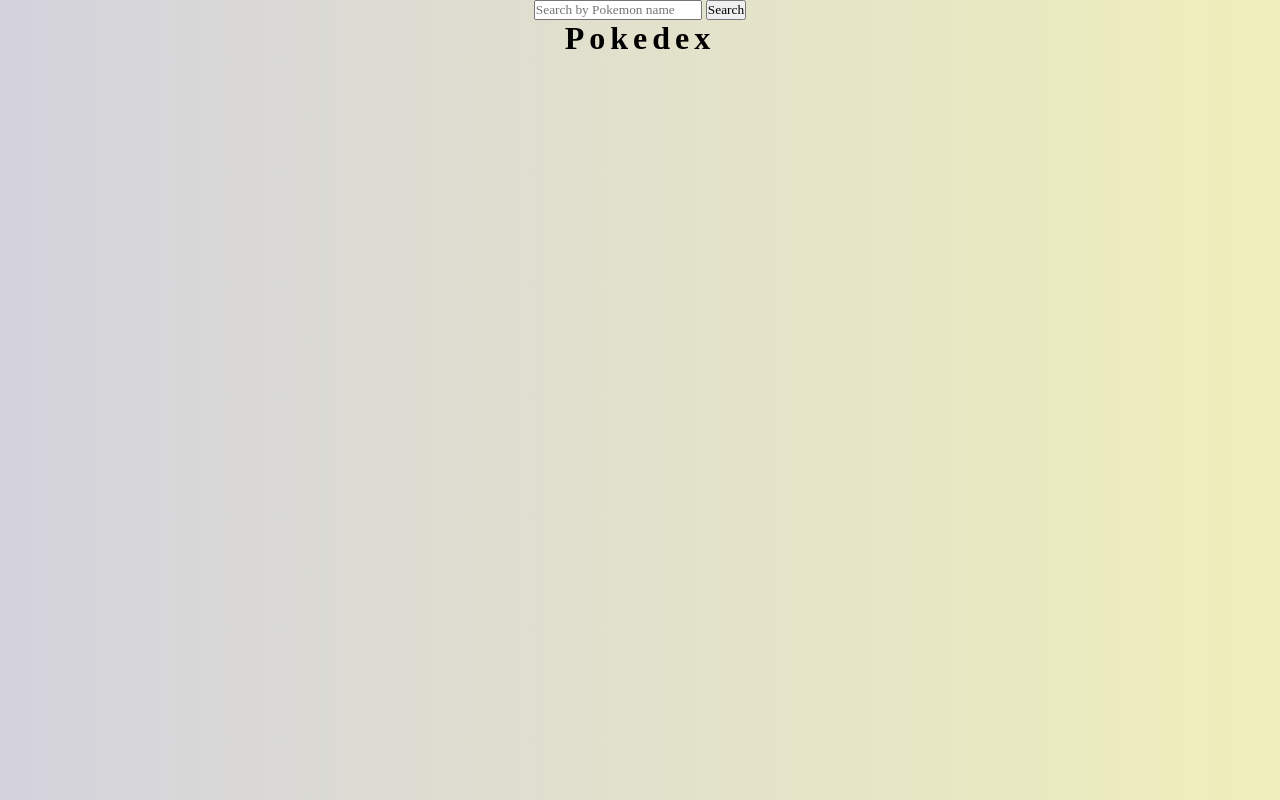
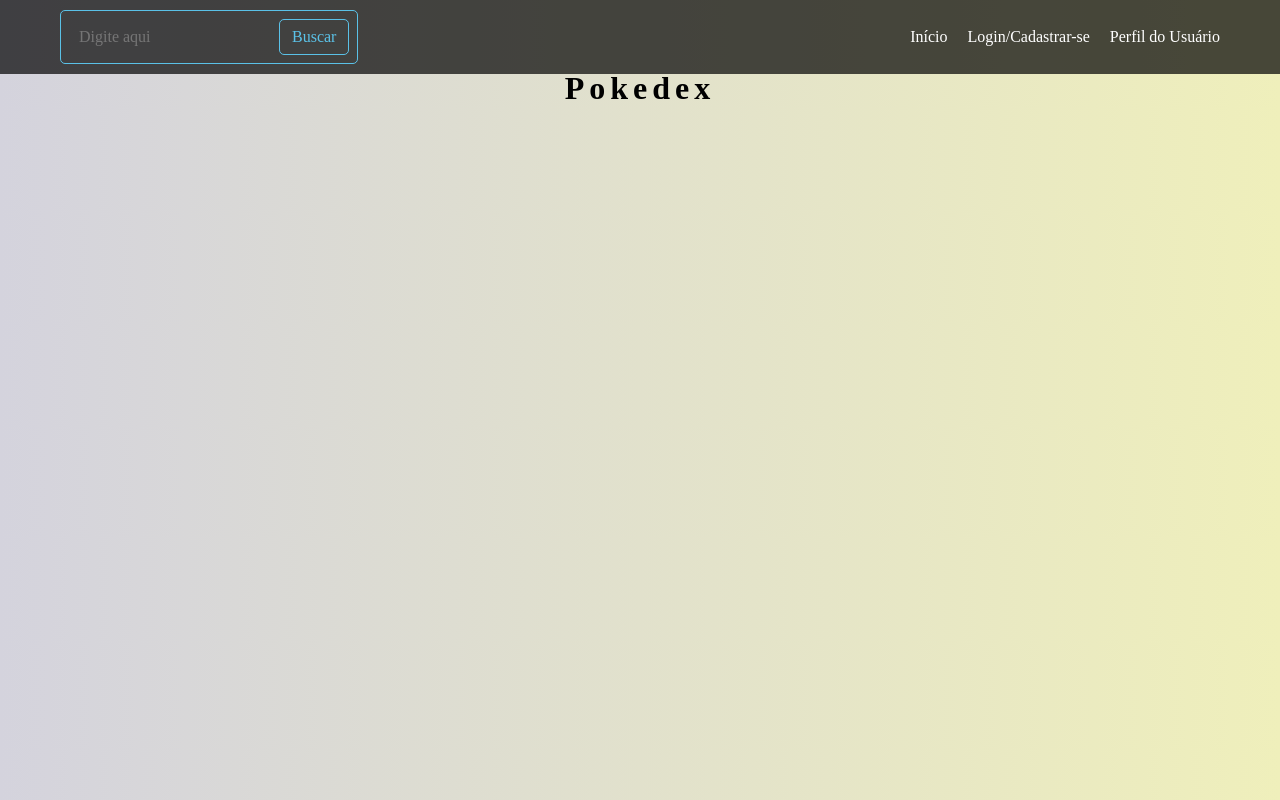
Before and after one commit to HenriqueFurman/Atividade--04--Pokedex_HTML, a plain HTML site: page Index.html in a window 1280 px wide. Drawn offline with Linux system fonts and the light colour scheme; no server answers.

Commit message:
Upgrade
Adicionado o cabeçario(modelo), o botão foi refeito e ajustado o estilo o mecanismo de busca foi corrigido, corrigido formato

```diff
--- a/Assets/CSS/Style.css
+++ b/Assets/CSS/Style.css
@@ -66,3 +66,101 @@
     margin: 15px 0 7px;
     letter-spacing: 1.5px;
 }
+
+
+/* Estilos do cabeçalho */
+header {
+    background-color: rgba(0, 0, 0, 0.7); /* Preto com 70% de transparência */
+    color: #ffffff;
+    padding: 10px 0;
+    position: fixed; /* Fixa o cabeçalho na parte superior */
+    top: 0;
+    width: 100%;
+    z-index: 1000; /* Garante que o cabeçalho esteja acima de outros elementos */
+}
+
+
+/* Estilos para a navegação do cabeçalho */
+nav ul {
+    list-style: none;
+    display: flex;
+}
+
+nav ul li {
+    display: inline;
+    margin-left: 20px;
+}
+
+nav ul li a {
+    color: #ffffff;
+    text-decoration: none;
+}
+
+/* Estilos para o contêiner da pesquisa */
+.search-container {
+    display: flex;
+    align-items: center;
+    justify-content: space-between;
+    max-width: 1200px;
+    margin: 0 auto;
+    padding: 0 20px;
+}
+
+/* Estilos para o formulário de pesquisa */
+.search-form .search-input-container {
+    display: flex;
+    align-items: center;
+    background-color: rgba(255, 255, 255, 0); /* Transparente */
+    background-repeat: no-repeat;
+    background-position: 11px 11px;
+    border: 1px solid #5ac1e7; /* Bordas azuis */
+    border-radius: 5px;
+    padding: 8px;
+}
+
+/* Estilos para o marcador de posição do formulário de pesquisa */
+.search-form .search-input-placeholder {
+    top: 50%;
+    padding: 3px;
+    font-size: 16px;
+    line-height: 21px;
+    color: #b7b7b7;
+}
+
+/* Estilos para a entrada do formulário de pesquisa */
+.search-form .search-input {
+    flex: 1;
+    padding: 9px 0;
+    margin-left: 10px;
+    font-size: 16px;
+    color: #e3ee4a; /* Cor do Texto na caixa de Texto */
+    border: none;
+    background: transparent;
+}
+
+/* Estilos para o marcador de posição do formulário de pesquisa quando focado */
+.search-form .search-input:focus + .search-input-placeholder {
+    display: none;
+}
+
+/* Estilos para o botão de pesquisa */
+.search-form .search-button {
+    color: #5ac1e7; /* Cor do Texto na Botao */
+    font-size: 16px;
+    background-color: transparent;
+    border: 1px solid #5ac1e7; /* Bordas azuis */
+    border-radius: 5px;
+    padding: 8px 12px;
+    cursor: pointer;
+    transition: background-color 0.3s, color 0.3s; /* Transição suave de cores */
+}
+
+.search-form .search-button:hover {
+    background-color: #14b3db;
+    color: #f3f3f3;
+}
+
+/* Estilos do conteúdo principal */
+.conteudo-principal {
+    padding-top: 70px; /* Ajuste este valor para corresponder à altura do cabeçalho */
+}
--- a/Assets/Java/Script.js
+++ b/Assets/Java/Script.js
@@ -1,6 +1,6 @@
 const pokeContainer = document.querySelector("#pokeContainer");
-const pokemonCount = 493;
-const colors = {
+const pokemonCount = 493; //altera o numero de pokemon que é monstrado
+const colors = {  //altera a cor bloco onde esta o pokemon em relaçao ao tipo
     normal: '#B7B7A8',
     fire: '#FF4422',
     water: '#51A8FF',
@@ -20,6 +20,7 @@
     steel: '#B7B7C5',
     fairy: '#F1A8F1',
 };
+
 
 const mainTypes = Object.keys(colors);
 
@@ -113,23 +114,19 @@
 document.addEventListener("DOMContentLoaded", function() {
     const searchButton = document.getElementById('search-button');
     const searchInput = document.getElementById('search-input');
-    const searchResults = document.getElementById('search-results');
     const pokeContainer = document.getElementById('pokeContainer');
 
     searchButton.addEventListener('click', function() {
         const searchTerm = searchInput.value.trim().toLowerCase();
 
-        // Limpar resultados anteriores
-        searchResults.innerHTML = '';
-
-        // Mostrar apenas os pokemons que correspondem à pesquisa e ocultar os demais
+        // Mostrar apenas os Pokémon que correspondem à pesquisa e ocultar os demais
         const pokemonCards = pokeContainer.querySelectorAll('.pokemon');
         pokemonCards.forEach(pokemonCard => {
             const pokemonName = pokemonCard.querySelector('.name').textContent.toLowerCase();
             if (pokemonName.includes(searchTerm)) {
-                pokemonCard.style.display = ''; // Exibir os pokemons que correspondem à pesquisa
+                pokemonCard.style.display = ''; // Exibir os Pokémon que correspondem à pesquisa
             } else {
-                pokemonCard.style.display = 'none'; // Ocultar os pokemons que não correspondem à pesquisa
+                pokemonCard.style.display = 'none'; // Ocultar os Pokémon que não correspondem à pesquisa
             }
         });
 
--- a/Index.html
+++ b/Index.html
@@ -1,23 +1,37 @@
 <!DOCTYPE html>
 <html lang="en">
+
 <head>
-    <meta charset="UTF-8" />
-    <meta name="viewport" content="width=device-width, initial-scale=1.0" />
-    <link rel="stylesheet" href="Assets/CSS/Style.css">
-    <title>Pokedex</title>
+  <meta charset="UTF-8">
+  <meta name="viewport" content="width=device-width, initial-scale=1.0">
+  <link rel="stylesheet" href="Assets/CSS/style.css">
+  <title>Projeto Pokedex</title>
 </head>
+
 <body>
   <header>
-        <input type="text" id="search-input" placeholder="Search by Pokemon name">
-        <button id="search-button">Search</button>
-        <div id="search-results"></div>
+    <div class="search-container">
+      <form class="search-form">
+        <div class="search-input-container">
+          <input type="text" id="search-input" class="search-input" placeholder="Digite aqui">
+          <button type="button" id="search-button" class="search-button">Buscar</button>
+        </div>
+      </form>
+      <nav>
+        <ul>
+          <li><a href="">Início</a></li>
+          <li><a href="">Login/Cadastrar-se</a></li>
+          <li><a href="">Perfil do Usuário</a></li>
+        </ul>
+      </nav>
+    </div>
   </header>
 
-    <div class="conteudo_principal">
+  <div class="conteudo-principal">
     <h1>Pokedex</h1>
     <div class="pokeContainer" id="pokeContainer"></div>
   </div>
+  <script src="Assets/Java/Script.js"></script><!--nao delete essa linha-->
+</body>
 
-    <script src="Assets/JS/script.js"></script><!--nao delete essa linha-->
-  </body>
 </html>
```
Lines whose indentation alone changed are shown as unchanged.
